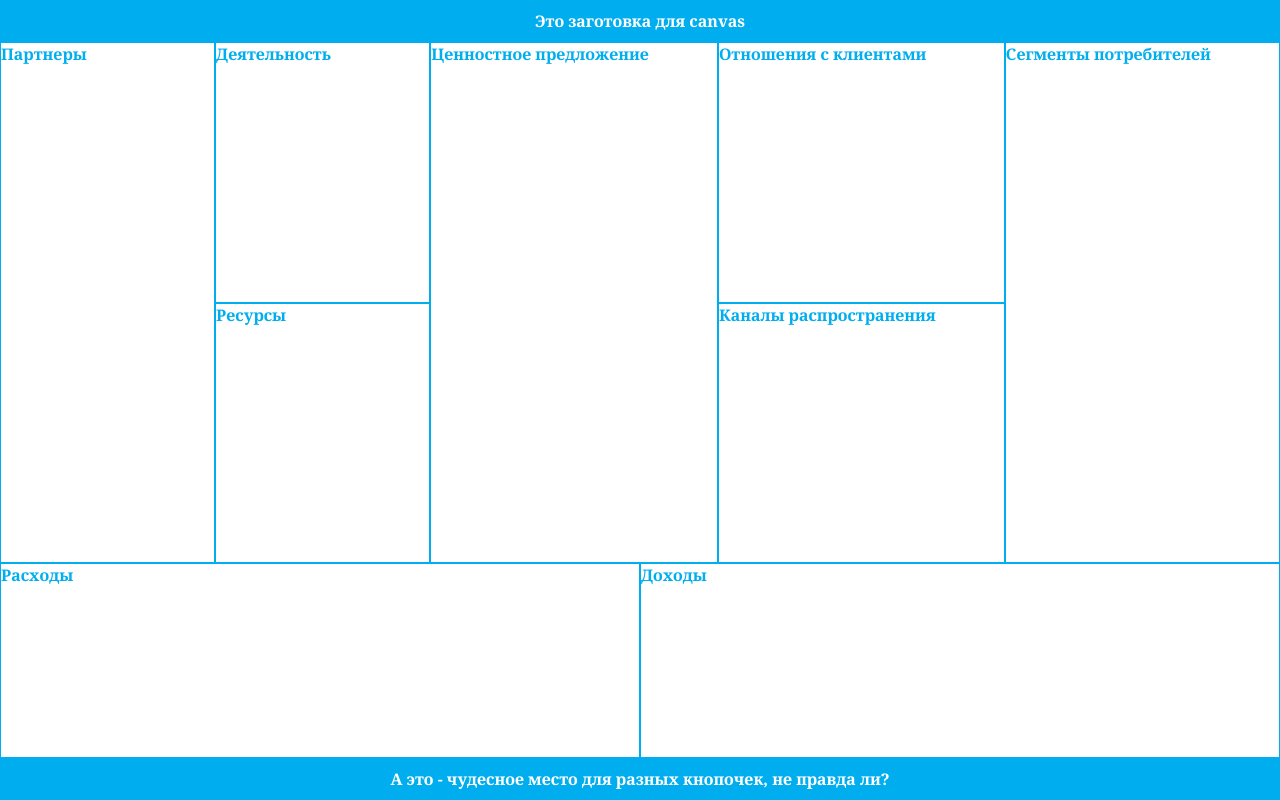
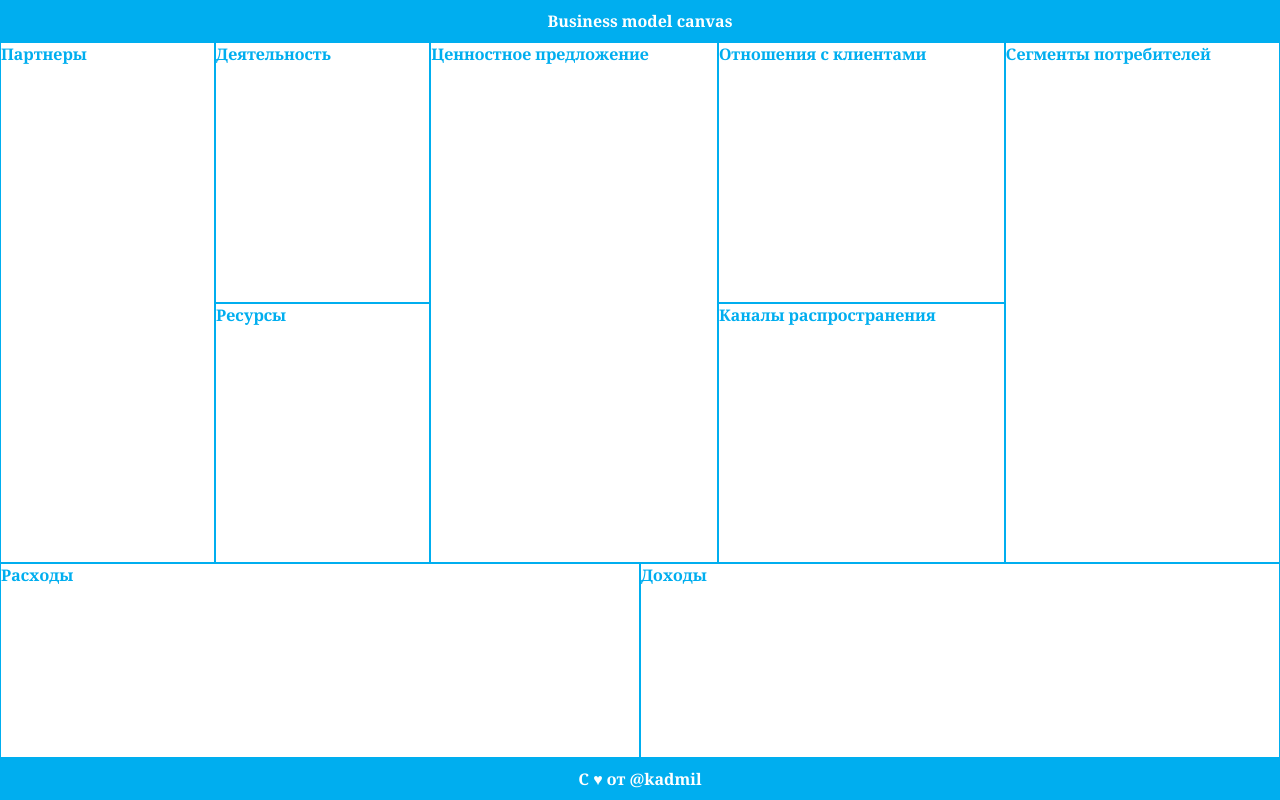
Before and after one commit to kadmil/Canvas, a website: page src/index.html in a window 1280 px wide. Drawn offline with nearby package versions, Linux system fonts and the light colour scheme; files that its build step writes are made by us from their sources.

Commit message:
Мелкие твики

```diff
--- a/src/index.html
+++ b/src/index.html
@@ -10,7 +10,7 @@
 
 <body>
     <header>
-        <span>Это заготовка для canvas</span>
+        <span>Business model canvas</span>
     </header>
     <div>
         <div>
@@ -68,5 +68,5 @@
             </div>
         </div>
     </div>
-    <footer>А это - чудесное место для разных кнопочек, не правда ли?</footer>
+    <footer>С ♥ от @kadmil</footer>
 </body>
```
